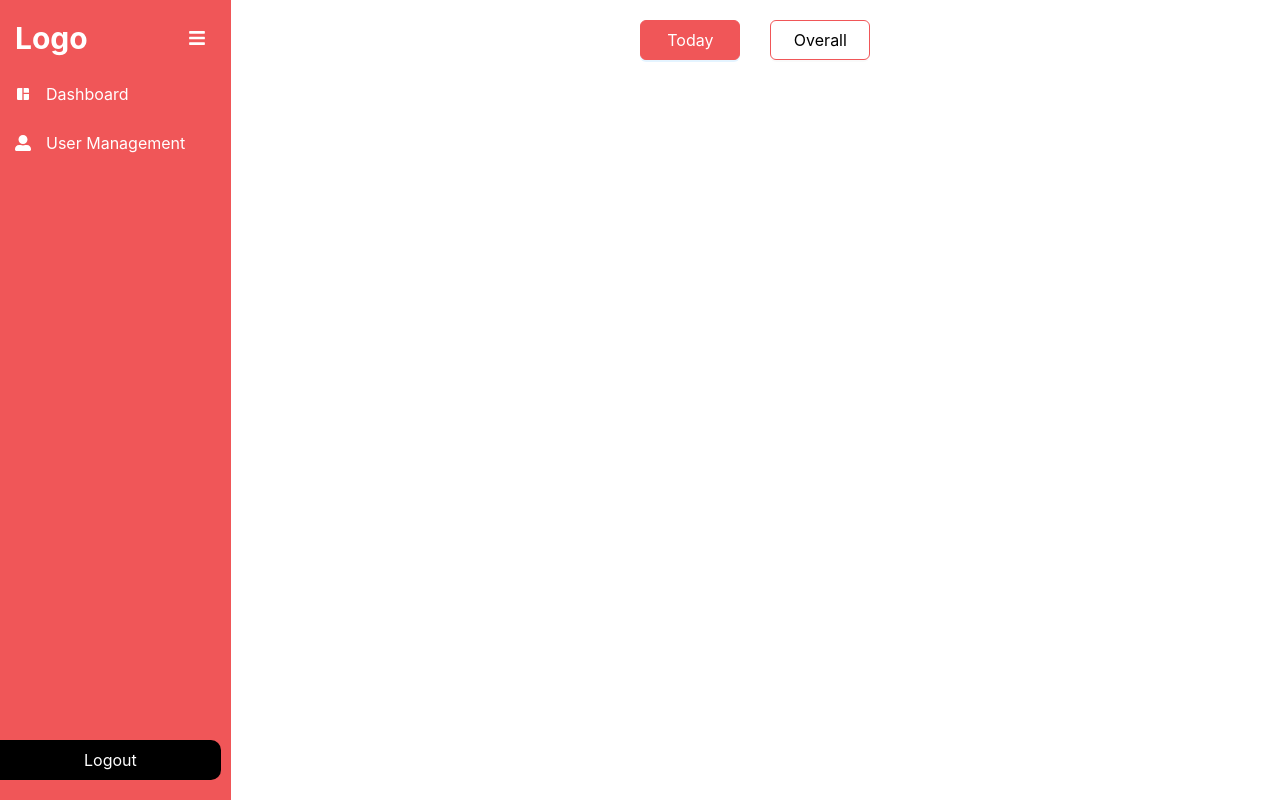
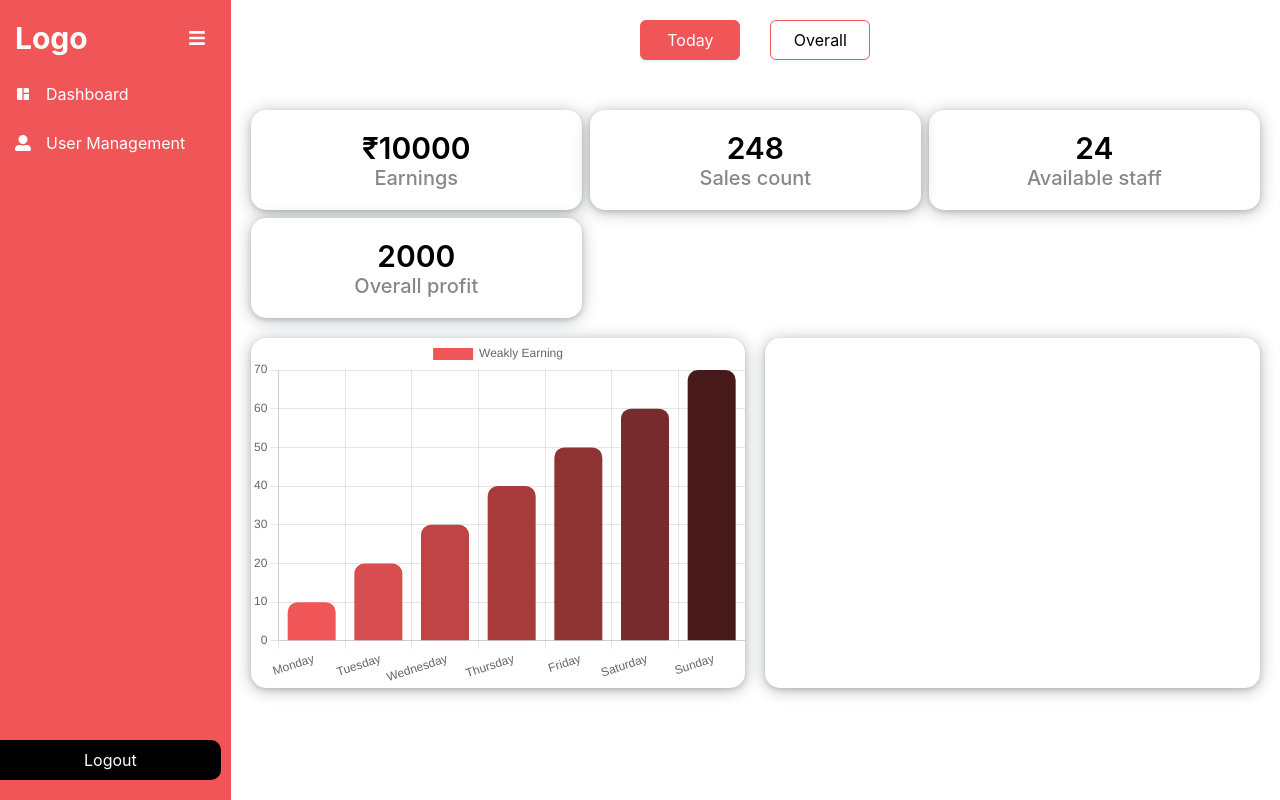
Before and after one commit to Allanchristopher/Textile-project, a React (Create React App) app: page /Dashboad in a window 1280 px wide. Built offline with nearby package versions, Linux system fonts and the light colour scheme.

Commit message:
Bar-chart-completed

```diff
--- a/package.json
+++ b/package.json
@@ -7,7 +7,9 @@
     "@testing-library/react": "^13.4.0",
     "@testing-library/user-event": "^13.5.0",
     "antd": "^5.12.7",
+    "chart.js": "^3.7.0",
     "react": "^18.2.0",
+    "react-chartjs-2": "^3.0.4",
     "react-dom": "^18.2.0",
     "react-icons": "^4.12.0",
     "react-router-dom": "^6.21.1",
--- a/src/Pages/Dashboad.css
+++ b/src/Pages/Dashboad.css
@@ -1,5 +1,7 @@
-.Dashboad {
+.Dashboard {
   width: 100%;
+  display: grid;
+  gap: 30px;
 }
 .Button-container {
   display: flex;
--- a/src/Pages/Dashboardtdy.css
+++ b/src/Pages/Dashboardtdy.css
@@ -1,4 +1,99 @@
-.Dashboardtdy{
-    width: 100%;
-    height: 100%;
+.Dashboardtdy {
+  width: 100%;
+  height: 100%;
+  padding-top: 20px;
+  display: grid;
+  gap: 20px;
 }
+.Dashboard-card-container {
+  /* display: flex;
+    flex-wrap: wrap;
+    flex-direction: row; */
+  display: grid;
+  grid-template-columns: repeat(auto-fit, minmax(300px, 1fr));
+  gap: 8px;
+}
+/* .Dashboard-card-container > *{
+flex-grow: 1;
+flex-basis: 50%;
+} */
+.Dashboard-card {
+  width: 100%;
+  height: 100px;
+  background-color: #fff;
+  box-shadow: rgba(14, 30, 37, 0.12) 0px 2px 4px 0px,
+    rgba(14, 30, 37, 0.32) 0px 2px 16px 0px;
+  border-radius: 15px;
+  cursor: pointer;
+  display: flex;
+  flex-direction: column;
+  align-items: center;
+  justify-content: center;
+}
+.Dashboard-card:hover {
+  /* transform: scale(1.01); */
+  transition: transform 0.3s;
+  border: 0.5px solid var(--Sidebar-background-color);
+}
+.Dashboard-card-heading {
+  font-size: 20px;
+  font-weight: 500;
+  color: #888;
+}
+.Dashboard-card-value {
+  font-size: 30px;
+  font-weight: 600;
+}
+
+.Dashboard-card.sales-count-card {
+  position: relative;
+}
+
+.Dashboard-card.sales-count-card:hover .Dashboard-additional-box {
+  display: flex;
+}
+
+.Dashboard-additional-box {
+  padding: 30px;
+  display: none;
+  position: absolute;
+  top: 103%;
+  left: 0;
+  background-color: #fff;
+  padding: 10px;
+  box-shadow: rgba(14, 30, 37, 0.12) 0px 2px 4px 0px,
+    rgba(14, 30, 37, 0.32) 0px 2px 16px 0px;
+  border-radius: 8px;
+  flex-direction: column;
+  align-items: center;
+  gap: 10px;
+}
+.Dashboard-additional-box-heading{
+    font-size: 18px;
+    color: #888;
+}
+.Dashboard-additional-box-count{
+    font-size: 20px;
+}
+.chart-container{
+  display: grid;
+  grid-template-columns: repeat(auto-fit, minmax(300px, 1fr));
+  gap: 20px;
+
+}
+.chart-container-same{
+  width: 100%;
+  height: 350px;
+  background-color: #fff;
+  box-shadow: rgba(14, 30, 37, 0.12) 0px 2px 4px 0px,
+    rgba(14, 30, 37, 0.32) 0px 2px 16px 0px;
+  border-radius: 15px;
+  cursor: pointer;
+  display: flex;
+  flex-direction: column;
+  align-items: center;
+  justify-content: center;
+}
+.chart-container-1{
+
+}
--- a/src/Pages/Dashboardtdy.js
+++ b/src/Pages/Dashboardtdy.js
@@ -1,11 +1,106 @@
-import React from 'react';
+import React from "react";
 import "./Dashboardtdy.css";
+import { Bar } from "react-chartjs-2";
 function Dashboardtdy() {
+  let labels = ["Monday", "Tuesday", "Wednesday", "Thursday", "Friday", "Saturday","Sunday"];
+  const data = {
+    labels: labels,
+    datasets: [
+      {
+        label: "Weakly Earning",
+        data: [10, 20, 30, 40, 50, 60,70],
+        borderColor: [
+          "#f05658",
+          "#d84d4f",
+          "#c04446",
+          "#a83c3d",
+          "#903334",
+          "#782b2c",
+          "#48191a",
+        ],
+        backgroundColor: [
+          "#f05658",
+          "#d84d4f",
+          "#c04446",
+          "#a83c3d",
+          "#903334",
+          "#782b2c",
+          "#48191a",
+        ],
+      },
+    ],
+  };
+
+  const options = {
+    responsive: true,
+    maintainAspectRatio: false,
+    stacked: false,
+    interaction: {
+      mode: "index",
+      intersect: false,
+    },
+    scales: {
+      x: {
+        beginAtZero: true,
+      },
+      y: {
+        beginAtZero: true,
+      },
+    },
+    elements: {
+      bar: {
+        borderRadius: 10, // Set the bar radius here
+      },
+    },
+  };
+
+
   return (
-    <div className='Dashboardtdy'>
+    <div className="Dashboardtdy">
+      <div className="Dashboard-card-container">
+        <div className="Dashboard-card">
+          <p className="Dashboard-card-value">
+            <span>&#8377;</span>10000
+          </p>
+          <p className="Dashboard-card-heading">Earnings</p>
+        </div>
+        <div className="Dashboard-card sales-count-card">
+          <p className="Dashboard-card-value">248</p>
+          <p className="Dashboard-card-heading">Sales count</p>
+          <div className="Dashboard-additional-box">
+            <p className="Dashboard-additional-box-heading">
+              Shirt : <span className="Dashboard-additional-box-count">20</span>
+            </p>
+            <p className="Dashboard-additional-box-heading">
+              Phant : <span className="Dashboard-additional-box-count">20</span>
+            </p>
+            <p className="Dashboard-additional-box-heading">
+              Inners :{" "}
+              <span className="Dashboard-additional-box-count">20</span>
+            </p>
+            <p className="Dashboard-additional-box-heading">
+              Towel : <span className="Dashboard-additional-box-count">20</span>
+            </p>
+          </div>
+        </div>
+        <div className="Dashboard-card">
+          <p className="Dashboard-card-value">24</p>
+          <p className="Dashboard-card-heading">Available staff</p>
+        </div>
+        <div className="Dashboard-card">
+          <p className="Dashboard-card-value">2000</p>
+          <p className="Dashboard-card-heading">Overall profit</p>
+        </div>
+      </div>
 
+      <div className="chart-container">
+        <div className="chart-container-1 chart-container-same">
+          <Bar data={data} options={options} />
+        </div>
+        <div className="chart-container-2 chart-container-same"></div>
+      </div>
     </div>
-  )
+  );
 }
 
-export default Dashboardtdy
+export default Dashboardtdy;
```
Also changed, not shown: 1 other file (tests, documents, lock files or other folders).
